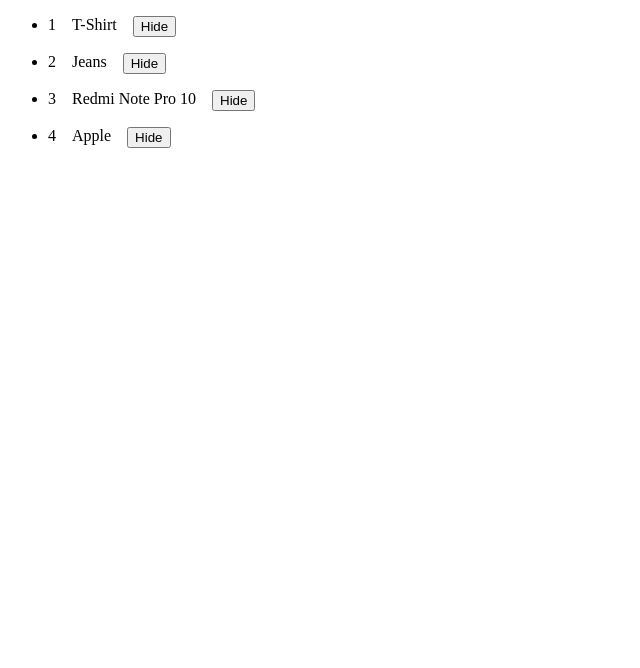
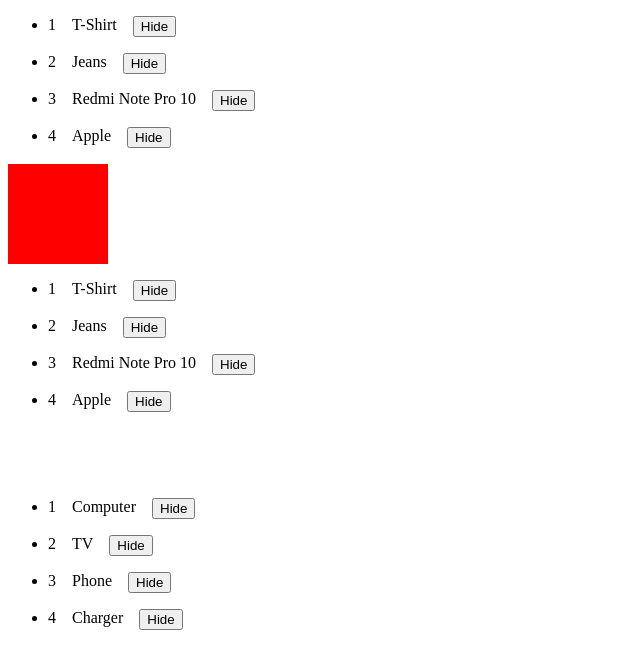
Before and after one commit to imskm/learning-vuejs-fundamentals, a Vue app: page / in a window 1280 px wide. Shown: the top 668 px of the page, without its empty margins (0-640 px from the left). Built offline with nearby package versions, Linux system fonts and the light colour scheme.

Commit message:
Add component prop passing

```diff
--- a/src/App.vue
+++ b/src/App.vue
@@ -1,7 +1,29 @@
 <script setup>
+import { ref } from 'vue';
+
 import AppButton from "@/AppButton.vue";
 // import DataBinding from "@/DataBinding.vue";
 import ProductList from "@/ProductList.vue";
+import ProductList2 from "@/ProductList2.vue";
+import Box from "@/Box.vue";
+
+const myColor = "red";
+
+const products = ref([
+    { id: 1, name: "T-Shirt", visible: true },
+    { id: 2, name: "Jeans", visible: true },
+    { id: 3, name: "Redmi Note Pro 10", visible: true },
+    { id: 4, name: "Apple", visible: true },
+]);
+
+const products2 = ref([
+    { id: 1, name: "Computer", visible: true },
+    { id: 2, name: "TV", visible: true },
+    { id: 3, name: "Phone", visible: true },
+    { id: 4, name: "Charger", visible: true },
+]);
+
+
 </script>
 
 <template>
@@ -11,4 +33,16 @@
  -->
   <!-- <DataBinding></DataBinding> -->
   <ProductList />
+
+  <Box :color="myColor" />
+
+  <ProductList2 :products="products" />
+  <!--             ^        ^          -->
+  <!--         prop name    prop value (variable) -->
+
+  <br>
+  <br>
+  <br>
+
+  <ProductList2 :products="products2" />
 </template>
--- /dev/null
+++ b/src/Box.vue
@@ -0,0 +1,22 @@
+<script setup>
+import { defineProps } from 'vue';
+
+const props = defineProps({
+	color: {
+		type: String,
+		default: "black",
+	},
+});
+
+</script>
+
+<template>
+	<div class="box" :style="`background-color: ${color};`"></div>
+</template>
+
+<style>
+.box {
+	width: 100px;
+	height: 100px;
+}
+</style>
--- /dev/null
+++ b/src/ProductList2.vue
@@ -0,0 +1,38 @@
+<script setup>
+import { ref } from 'vue';
+
+const props = defineProps({
+	products: {
+		type: Array,
+		required: true,
+	},
+});
+
+const hide = (product) => {
+	product.visible = false;
+}
+</script>
+<template>
+	<ul>
+
+		<template v-for="p in products">
+			<li v-if="p.visible">
+				<div class="product">
+					<div>{{ p.id }}</div>
+					<div>{{ p.name }}</div>
+					<button @click="hide(p)">Hide</button>
+				</div>
+			</li>
+		</template>
+
+	</ul>
+</template>
+<style>
+li {
+	margin-bottom: 1rem;
+}
+.product {
+	display: flex;
+	gap: 1rem;
+}
+</style>
```
